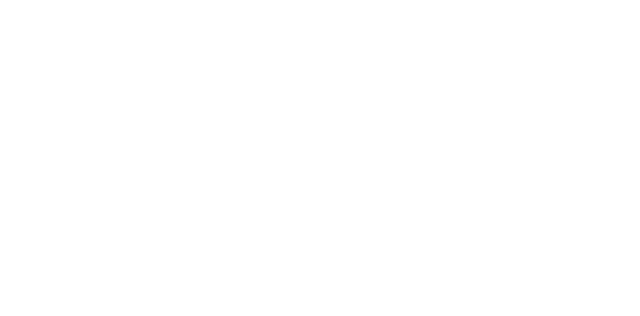
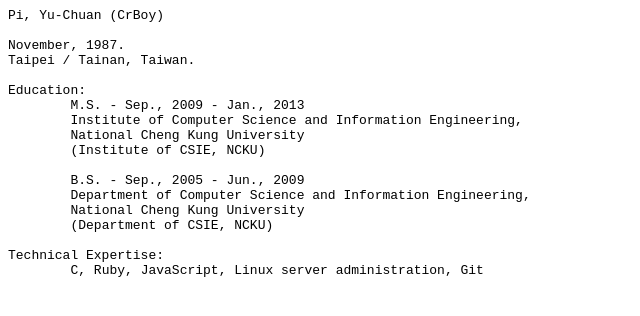
Before and after one commit to CrBoy/resume, a plain HTML site: page index.html in a window 1280 px wide. Shown: the whole page, without its empty margins (0-640 px from the left). Drawn offline with Linux system fonts and the light colour scheme.

Commit message:
Add profile

```diff
--- a/index.html
+++ b/index.html
@@ -7,5 +7,25 @@
 		<title>Pi, Yu-Chuan (CrBoy)</title>
 	</head>
 	<body>
+		<pre>
+Pi, Yu-Chuan (CrBoy)
+
+November, 1987.
+Taipei / Tainan, Taiwan.
+
+Education:
+	M.S. - Sep., 2009 - Jan., 2013
+	Institute of Computer Science and Information Engineering,
+	National Cheng Kung University
+	(Institute of CSIE, NCKU)
+
+	B.S. - Sep., 2005 - Jun., 2009
+	Department of Computer Science and Information Engineering,
+	National Cheng Kung University
+	(Department of CSIE, NCKU)
+
+Technical Expertise:
+	C, Ruby, JavaScript, Linux server administration, Git
+		</pre>
 	</body>
 </html>
```
